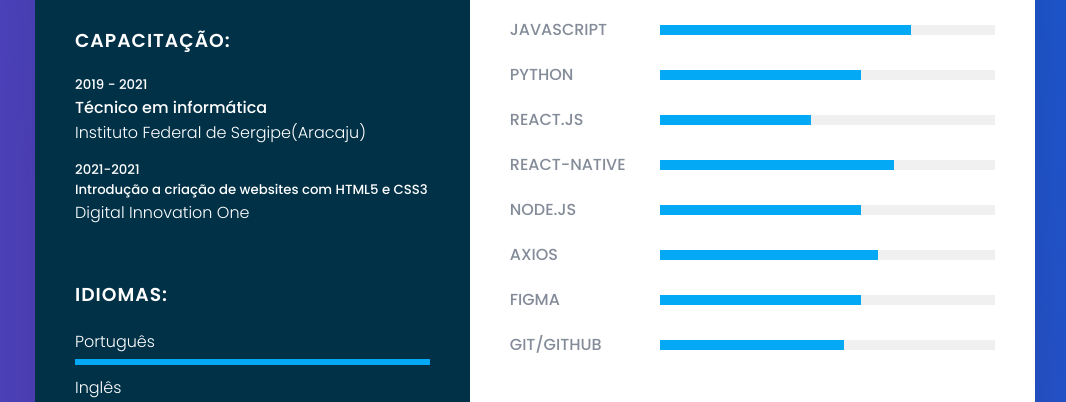
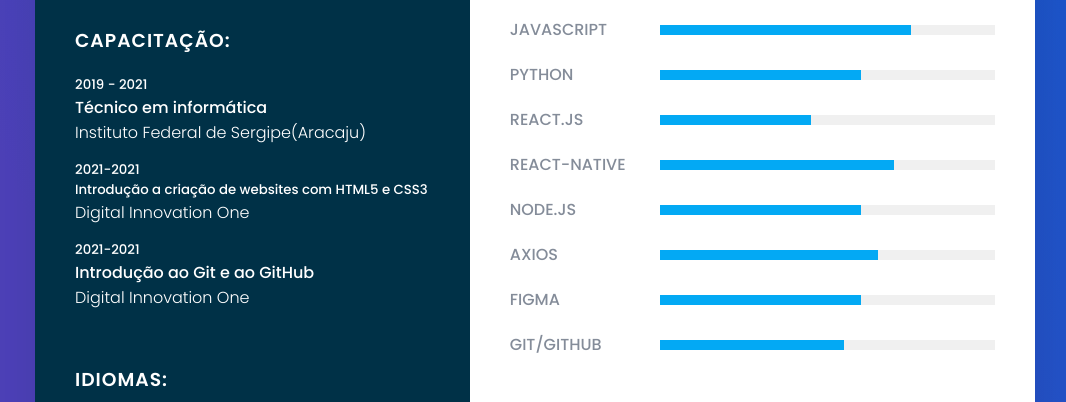
Before and after one commit to RicardoSantanaEvangelista/Portfolio, a plain HTML site: page index.html in a window 1280 px wide. Shown: the part 688-1090 px from the top of the page, without its empty margins (105-1171 px from the left). Drawn offline with Linux system fonts and the light colour scheme.

Commit message:
CMT 5
Adicionando nova formação/curso

```diff
--- a/index.html
+++ b/index.html
@@ -61,6 +61,13 @@
                     <li>
                         <h5>2021-2021</h5>
                         <h5>Introdução a criação de websites com HTML5 e CSS3</h5>
+                        <h4>Digital Innovation One</h4>
+                    </li>
+                </ul>
+                <ul>
+                    <li>
+                        <h5>2021-2021</h5>
+                        <h4>Introdução ao Git e ao GitHub</h4>
                         <h4>Digital Innovation One</h4>
                     </li>
                 </ul>
```
